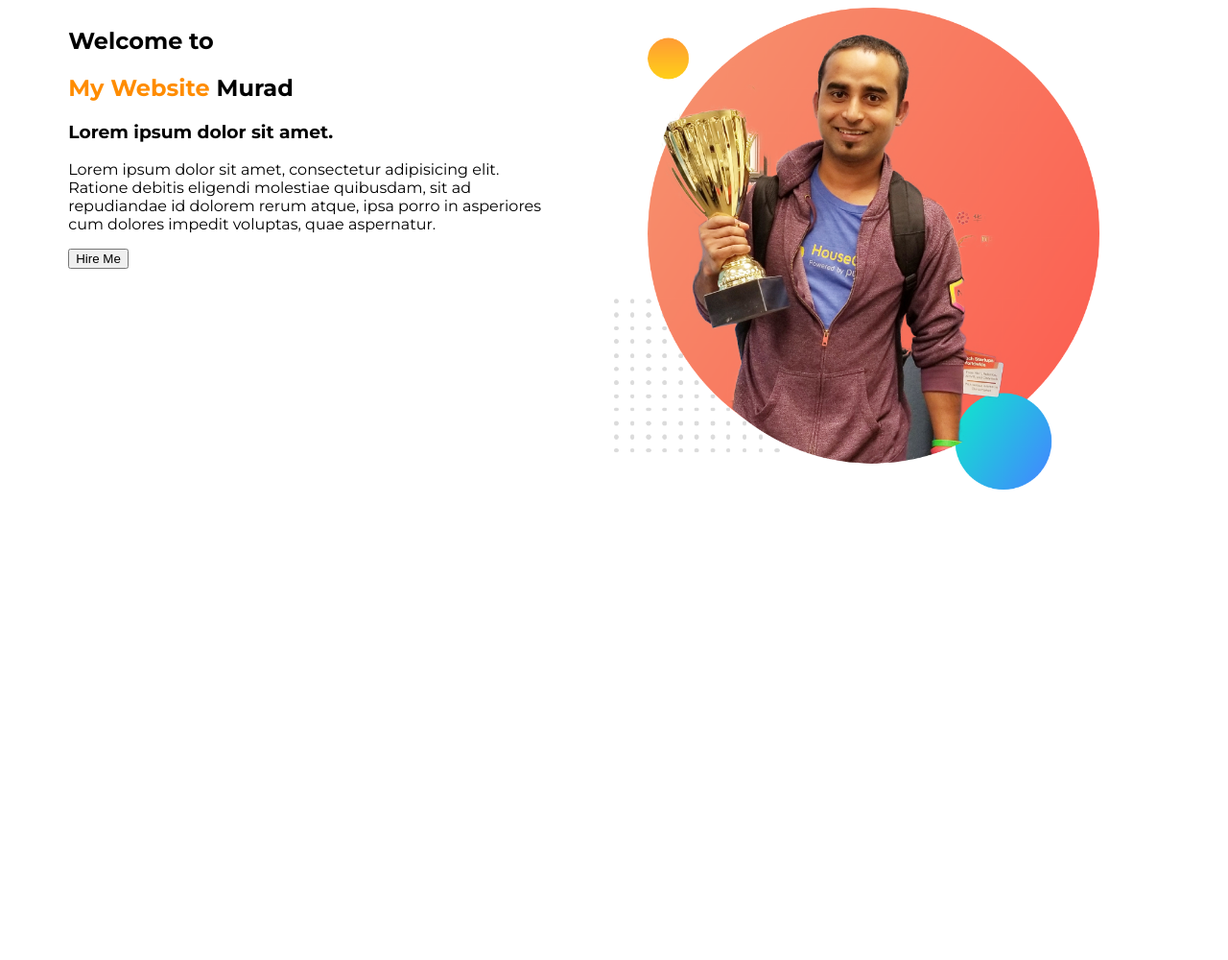
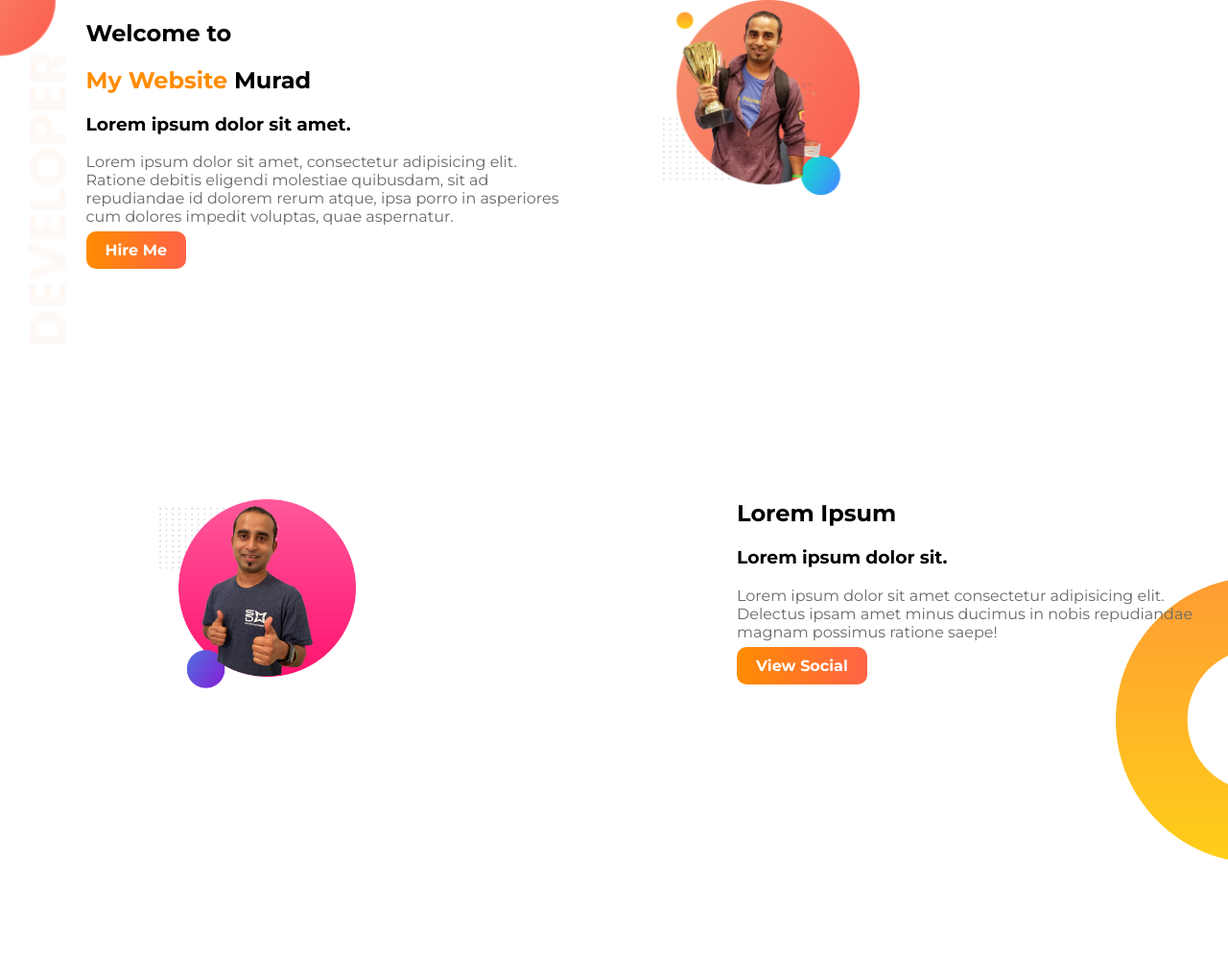
Before and after one commit to iammuradparvej/Practise-Website-One, a plain HTML site: page index.html in a window 1280 px wide. Shown: the whole page at 96% size. Before the commit the page ends 800 px from the top, so only its background shows below. Drawn offline with Linux system fonts and the light colour scheme.

Commit message:
go to add

```diff
--- a/index.html
+++ b/index.html
@@ -11,17 +11,29 @@
 </head>
 
 <body>
-    <section>
+    <section class="top-background-banner">
         <div class="top-half-width">
             <h1>Welcome to</h1>
             <h1><span class="name-color-change">My Website</span> Murad</h1>
             <h3>Lorem ipsum dolor sit amet.</h3>
             <p>Lorem ipsum dolor sit amet, consectetur adipisicing elit. Ratione debitis eligendi molestiae quibusdam, sit ad repudiandae id dolorem rerum atque, ipsa porro in asperiores cum dolores impedit voluptas, quae aspernatur.</p>
-            <input type="button" value="Hire Me">
+            <a class="link-button" target="_blank" href="https://www.fiverr.com/sellers/nazmul_agency24/edit">Hire Me</a>
         </div>
         <div class="top-half-width">
             <img src="images/jhankar.png" alt="">
         </div>
     </section>
+
+    <section class="second-background-banner">
+        <div class="second-half-width">
+            <h1>Lorem Ipsum</h1>
+            <h3>Lorem ipsum dolor sit.</h3>
+            <p>Lorem ipsum dolor sit amet consectetur adipisicing elit. Delectus ipsam amet minus ducimus in nobis repudiandae magnam possimus ratione saepe!</p>
+            <a target="_blank" class="link-button-second" href="www.facebook.com">View Social</a>
+        </div>
+        <div class="second-half-width">
+            <img src="images/jhankar2.png" alt="">
+        </div>
+    </section>
 </body>
 </html>
--- a/style.css
+++ b/style.css
@@ -1,15 +1,62 @@
 body{
+    margin: 0;
     font-family: "Montserrat", sans-serif;
 }
+p{
+    color: dimgrey;
+}
+
+/* TOP SECTION */
 .name-color-change{
     color: darkorange;
 }
 .top-half-width{
-    width: 40%;
+     width: 40%;
+    margin-left: 5%;
+    padding-left: 2%;
     float: left;
-    margin-left: 5%;
-
 }
 .top-half-width img{
-    width: 100%;
+    width: 40%;
 }
+.top-background-banner{
+    background-image: url("images/top-banner.png");
+    background-repeat: no-repeat;
+}
+.link-button{
+    text-decoration: none;
+    color: white;
+    font-weight: bold;
+    background-image: linear-gradient(90deg,darkorange, tomato);
+    padding: 10px 20px;
+    border-radius: 10px;
+}
+section{
+    height: 500px;
+}
+
+/*SECOND SECTION*/
+.second-half-width{
+    width: 40%;
+    margin-left: 5%;
+    padding-left: 2%;
+    float: right;
+}
+.second-half-width img{
+    width: 40%;
+    margin-top: 20px;
+}
+.link-button-second{
+    text-decoration: none;
+    color: white;
+    font-weight: bold;
+    padding: 10px 20px;
+    border-radius: 10px;
+    background-image: linear-gradient(90deg,darkorange, tomato);
+}
+
+.second-background-banner{
+    background-image: url(images/dream-bg.png);
+    background-repeat: no-repeat;
+    background-position: right;
+}
```
